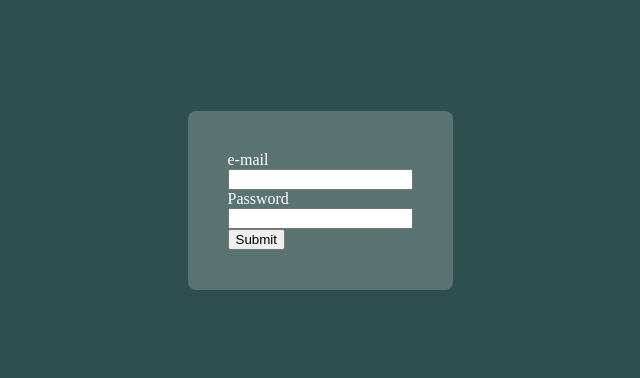
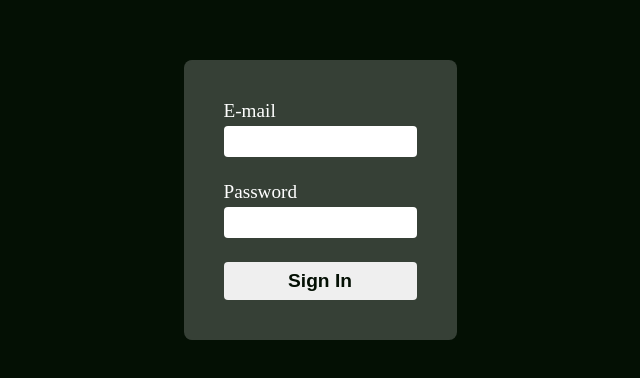
Before and after one commit to kauajuno/my-first-login-form, a plain HTML site: page index.html in a window 1280 px wide. Shown: the part 200-578 px from the top of the page, without its empty margins (320-960 px from the left). Drawn offline with Linux system fonts and the light colour scheme.

Commit message:
stylization upgrade

```diff
--- a/index.html
+++ b/index.html
@@ -14,14 +14,14 @@
     <div id="toast-box"></div>
     <form action="/" id="form">
       <div>
-        <label for="email">e-mail</label>
+        <label for="email">E-mail</label>
         <input type="email" name="email" id="email" />
       </div>
       <div>
         <label for="password">Password</label>
         <input type="password" name="password" id="password" />
       </div>
-      <button type="submit">Submit</button>
+      <button type="submit">Sign In</button>
     </form>
   </body>
   <script src="./script.js"></script>
--- a/style.css
+++ b/style.css
@@ -1,3 +1,7 @@
+* {
+  border: none;
+}
+
 body,
 body::before,
 body::after {
@@ -6,7 +10,7 @@ body::after {
 }
 
 body {
-  background-color: darkslategrey;
+  background-color: #041004;
   color: white;
   display: flex;
   justify-content: center;
@@ -19,11 +23,24 @@ form {
   background-color: rgba(255, 255, 255, 0.2);
   padding: 5vmin;
   border-radius: 1vmin;
+  display: flex;
+  flex-direction: column;
+  gap: 3vmin;
+  font-size: 1.2rem;
 }
 
 form > div {
   display: flex;
   flex-direction: column;
+}
+
+label {
+  margin-bottom: 4px;
+}
+
+input {
+  padding: 8px;
+  border-radius: 4px;
 }
 
 #toast-box {
@@ -40,11 +57,13 @@ form > div {
 .toast {
   width: 25vw;
   height: 10vh;
-  font-weight: 700;
+  font-weight: 500;
   margin: 15px 0;
   box-shadow: 0 0 20px rgba(0, 0, 0, 0.3);
   display: flex;
   align-items: center;
+  background-color: #677969;
+  border-radius: 8px;
 }
 
 .toast i {
@@ -63,3 +82,12 @@ form > div {
 .toast.sucess i {
   color: green;
 }
+
+button {
+  padding: 1vmin;
+  font-size: 1.2rem;
+  font-weight: 600;
+  color: #041004;
+  width: 100%;
+  border-radius: 4px;
+}
```
